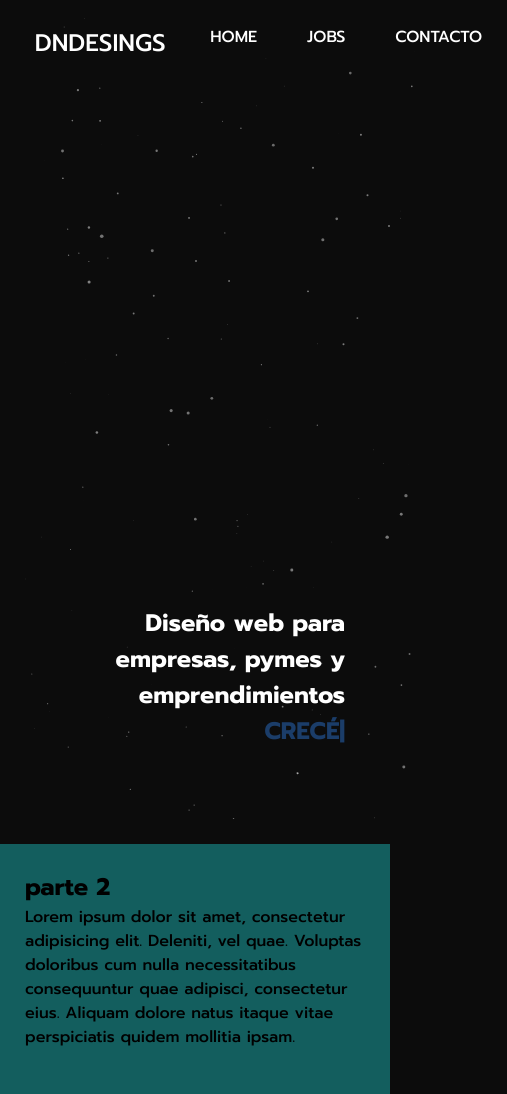
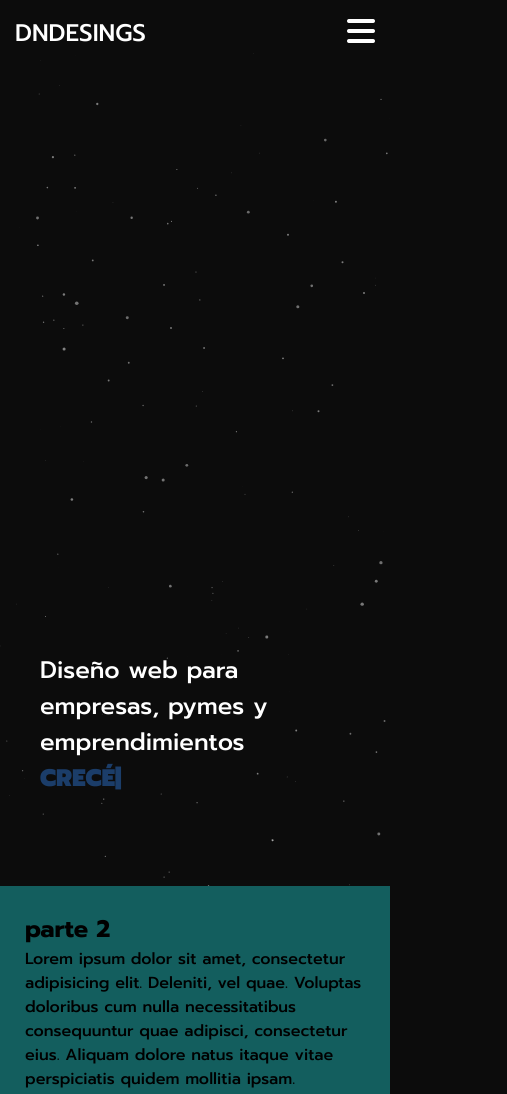
Before and after one commit to darianesquivel/dndesings, a plain HTML site: page index.html in a window 390 px wide. Shown: the top 1094 px of the page, 507 px wide, since content can reach past the window. Drawn offline with nearby package versions, Linux system fonts and the light colour scheme; animation ran at ten frames a second.

Commit message:
responsive / menu / mediaQ

```diff
--- a/index.html
+++ b/index.html
@@ -14,7 +14,10 @@
   <body>
     <header>
       <nav class="menuNav">
-        <a class="logo" href=""><p>DnDesings</p></a>
+        <div class="logoBur">
+          <a class="logo" href=""><p>DnDesings</p></a>
+          <i id="bur" class="fas fa-bars"></i>
+        </div>
         <ul>
           <li><a href="#">Home</a></li>
           <li><a href="#">Jobs</a></li>
@@ -27,7 +30,7 @@
         <!-- particles.js container -->
 
         <div id="particles-js"></div>
-        <div>
+        <div class="container">
           <h2>
             Diseño web para empresas, pymes y emprendimientos <br />
             <span class="typed"></span>
@@ -48,10 +51,20 @@
       <section></section>
     </main>
     <footer></footer>
+
+    <!-- fontawesome -->
+    <link
+      rel="stylesheet"
+      href="https://cdnjs.cloudflare.com/ajax/libs/font-awesome/6.0.0-beta2/css/all.min.css"
+      integrity="sha512-YWzhKL2whUzgiheMoBFwW8CKV4qpHQAEuvilg9FAn5VJUDwKZZxkJNuGM4XkWuk94WCrrwslk8yWNGmY1EduTA=="
+      crossorigin="anonymous"
+      referrerpolicy="no-referrer"
+    />
     <!-- particles.js lib - https://github.com/VincentGarreau/particles.js -->
     <script src="https://cdn.jsdelivr.net/particles.js/2.0.0/particles.min.js"></script>
     <!-- Type -->
     <script src="https://cdn.jsdelivr.net/npm/typed.js@2.0.12"></script>
     <script src="js/main.js"></script>
+    <script src="js/menu.js"></script>
   </body>
 </html>
--- /dev/null
+++ b/js/menu.js
@@ -0,0 +1,7 @@
+/* MENU RESPONSIVE */
+
+let menu = document.querySelector("#bur");
+menu.addEventListener("click", function () {
+  let change = document.querySelector(".menuNav");
+  change.classList.toggle("active");
+});
--- a/scss/_global.scss
+++ b/scss/_global.scss
@@ -10,10 +10,22 @@ body {
   background-color: rgb(12, 12, 12);
 }
 
+.container {
+  width: 100%;
+  padding: 100px;
+}
+
+@media (max-width: 900px) {
+  .container {
+    padding: 20px;
+  }
+}
+
 /* PARTICLES */
 
 canvas {
   display: block;
+
   //vertical-align: bottom;
 }
 
--- a/scss/_home.scss
+++ b/scss/_home.scss
@@ -8,21 +8,22 @@
   display: flex;
   flex-direction: column;
   justify-content: flex-end;
-  padding: 25px;
+
   div {
     display: flex;
-    justify-content: right;
   }
   h2 {
+    font-weight: 500;
     z-index: 1;
     position: relative;
     padding: 20px 20px 70px;
     width: 700px;
-    text-align: right;
+    text-align: left;
   }
   h2 span {
     text-transform: uppercase;
     color: rgb(27, 61, 105);
+    font-weight: 800;
   }
 }
 
@@ -37,9 +38,20 @@
 
 @media (max-width: 900px) {
   .section1 {
-    font-size: 1rem;
+    font-size: 1.5rem;
+    height: 65vh;
     h2 {
-      width: 400px;
+      width: 100%;
     }
   }
 }
+
+@media (max-width: 600px) {
+  .section1 {
+    font-size: 1rem;
+    height: 70vh;
+    h2 {
+      width: 100%;
+    }
+  }
+}
--- a/scss/_nav.scss
+++ b/scss/_nav.scss
@@ -35,3 +35,54 @@
   font-size: 1.5rem;
   text-transform: uppercase;
 }
+
+.logoBur {
+  width: 100%;
+  display: flex;
+  justify-content: space-between;
+}
+
+.fas {
+  color: white;
+  font-size: 2rem;
+}
+
+.menuNav .fa-bars {
+  display: none;
+}
+
+.fa-bars:hover {
+  color: rgb(33, 91, 197);
+}
+
+/* MEDIA QUERYS */
+
+@media (max-width: 900px) {
+  .menuNav {
+    width: 100%;
+    height: 35vh;
+    flex-direction: column;
+    padding: 15px;
+    justify-content: flex-start;
+
+    .fa-bars {
+      display: block;
+    }
+    ul {
+      width: 100%;
+      display: flex;
+      flex-direction: column;
+      align-items: center;
+      display: none;
+    }
+  }
+
+  .menuNav.active {
+    ul {
+      width: 100%;
+      display: flex;
+      flex-direction: column;
+      align-items: center;
+    }
+  }
+}
```
Also changed, not shown: css/style.css, 1 other file.
